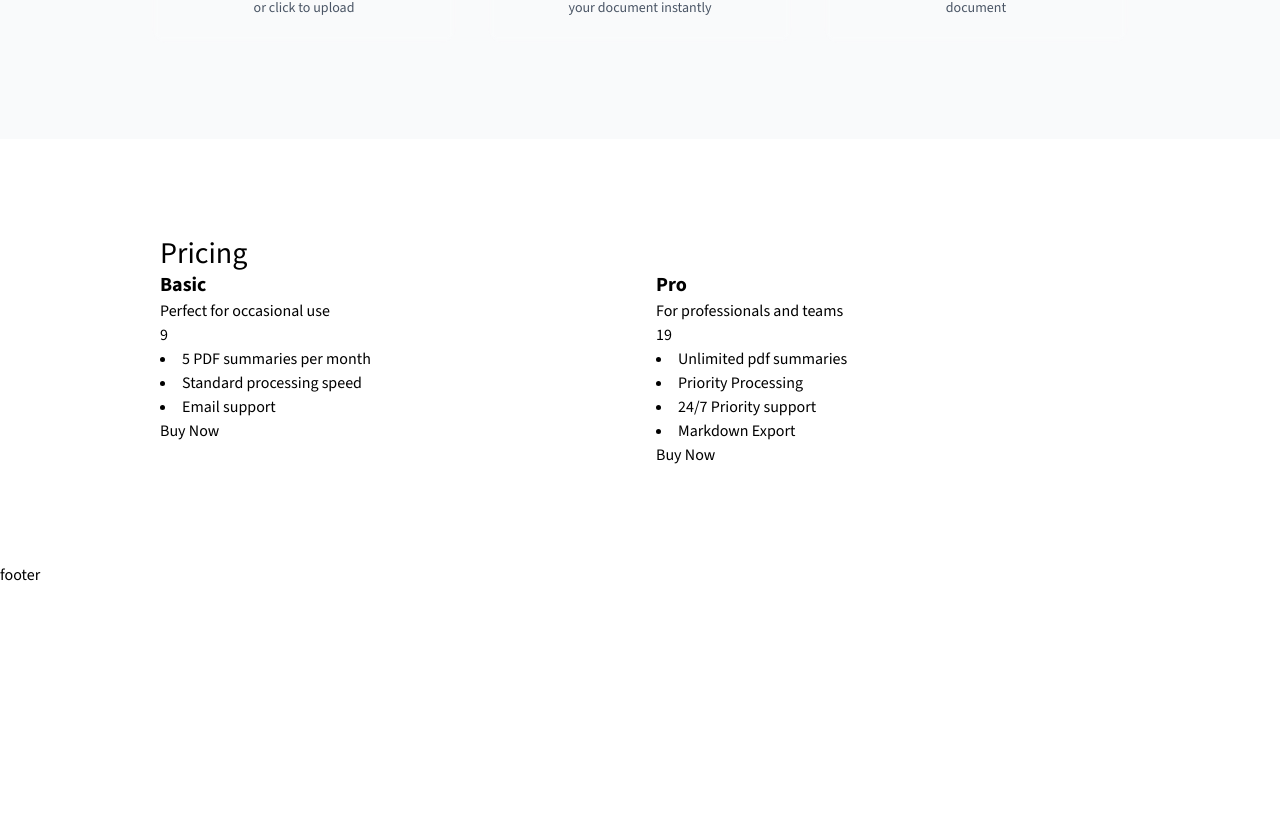
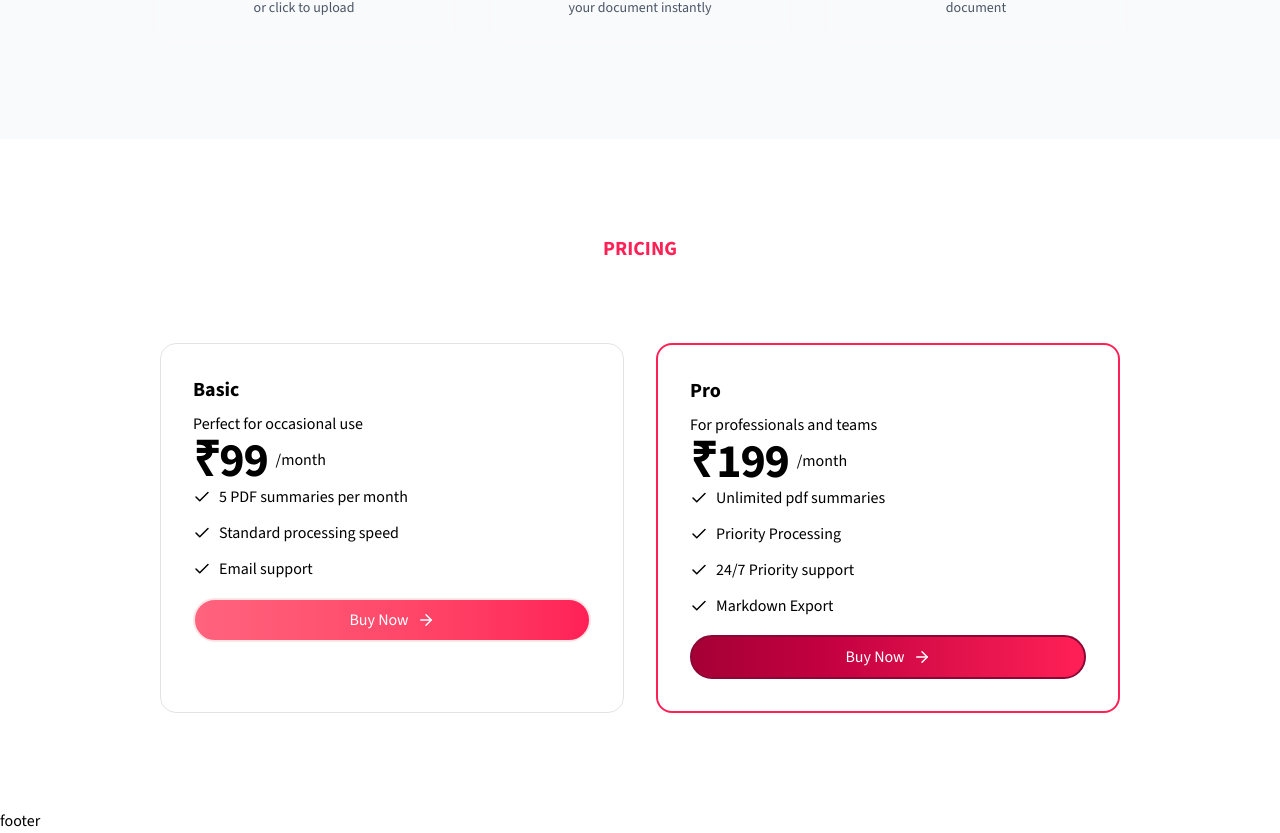
Before and after one commit to ayushcodes0/sumly, a Next.js app: page / in a window 1280 px wide. Shown: the part 1455-2288 px from the top of the page. Before the commit the page ends 2042 px from the top, so only its background shows below. Built offline with nearby package versions, Linux system fonts and the light colour scheme.

Commit message:
working on pricing section

```diff
--- a/components/home/PricingSection.tsx
+++ b/components/home/PricingSection.tsx
@@ -1,5 +1,9 @@
 import Link from 'next/link'
 import React from 'react'
+import { cn } from "@/lib/utils"
+import { ArrowRight, CheckIcon } from 'lucide-react';
+
+
 
 type PriceType = {
   name: string;
@@ -15,19 +19,19 @@ type PriceType = {
 const plans = [
   {
     name: "Basic",
-    price: 9,
+    price: 99,
     description: "Perfect for occasional use",
     items: [
       "5 PDF summaries per month",
       "Standard processing speed",
       "Email support",
     ],
-    id: "pro",
+    id: "basic",
     paymentLink: "",
     priceId: ""
   },{
     name: "Pro",
-    price: 19,
+    price: 199,
     description: "For professionals and teams",
     items: [
       "Unlimited pdf summaries",
@@ -43,30 +47,38 @@ const plans = [
 
 const PricingCard = ({name , description, price , items, id, paymentLink}: PriceType)=>{
   return <div className='relative w-full max-w-lg'>
-    <div>
+    <div className={cn('relative flex-col h-full gap-4 lg:gap-8 z-10 p-8 rounded-2xl border-[1px] border-gray-500/20', id === 'pro' && "border-rose-500 gap-5 border-2")}>
+      <div className='flex-col justify-between items-center gap-4'>
         <p className='text-lg lg:text-xl font-bold capitalize'>{name}</p>
-      <p>{description}</p>
+        <p className='text-base-content/80 mt-2'>{description}</p>
       </div>
-    <div>
-      <p>{price}</p>
+      <div className='flex gap-2'>
+        <p className='text-5xl tracking-tight font-extrabold'>₹{price}</p>
+        <div className='flex flex-col justify-center'>
+          <p className="">/month</p>
         </div>
-    <div>
+      </div>
+      <div className='space-y-2.5 leading-relaxed text-base flex-1'>
         {items.map((item, idx)=>(
-        <li key={idx}>{item}</li>
+          <li className='flex items-center gap-2' key={idx}>
+            <CheckIcon size={18}/>
+
+            <span>{item}</span></li>
         ))}
       </div>
-    <div>
-      <Link href={paymentLink}>Buy Now</Link>
+      <div className='space-y-2 flex justify-center w-full mt-4'>
+        <Link className={cn('w-full rounded-full flex items-center justify-center gap-2 bg-linear-to-r from-rose-800 to-rose-500 hover:from-rose-500 hover:to-rose-800 text-white border-2 py-2', id==='pro'? 'border-rose-900': 'border-rose-100 from-rose-400 to-rose-500 ')} href={paymentLink}>Buy Now <ArrowRight size={18}/></Link>
+      </div>
     </div>
   </div>
 }
 
 const PricingSection = ()=> {
   return (
-    <section>
+    <section className='relative overflow-hidden' id='pricing'>
       <div className="py-12 lg:py-24 max-w-5xl mx-auto px-4 sm:px-6 lg:px-8 ">
-        <div>
-          <h2>Pricing</h2>
+        <div className='flex items-center justify-center pb-12 w-full'>
+          <h2 className='font-bold uppercase text-xl mb-8 text-rose-500'>Pricing</h2>
         </div>
         <div className='relative flex justify-center flex-col lg:flex-row items-center lg:items-stretch gap-8'>
           {plans.map((plan)=>(
```
Lines whose indentation alone changed are shown as unchanged.
